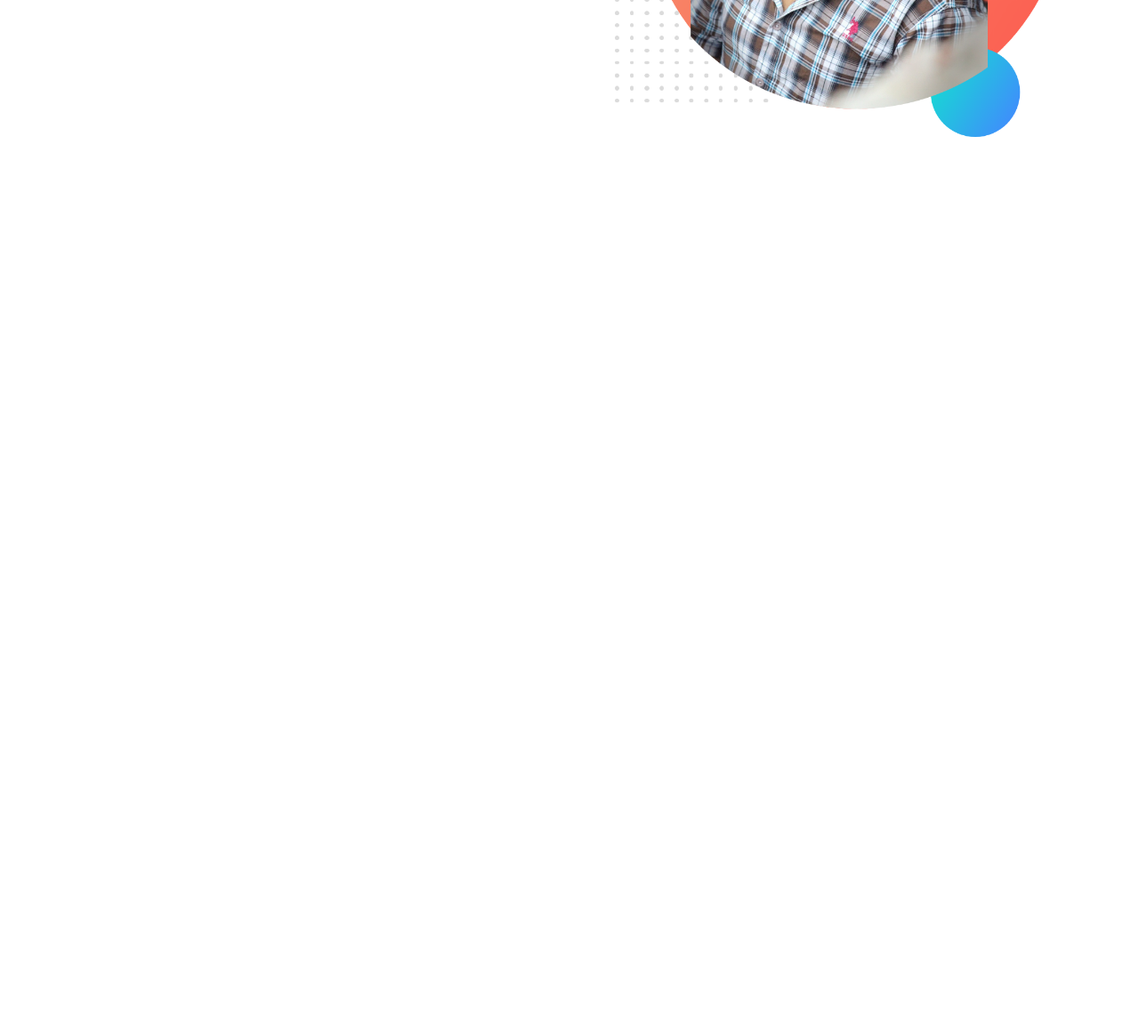
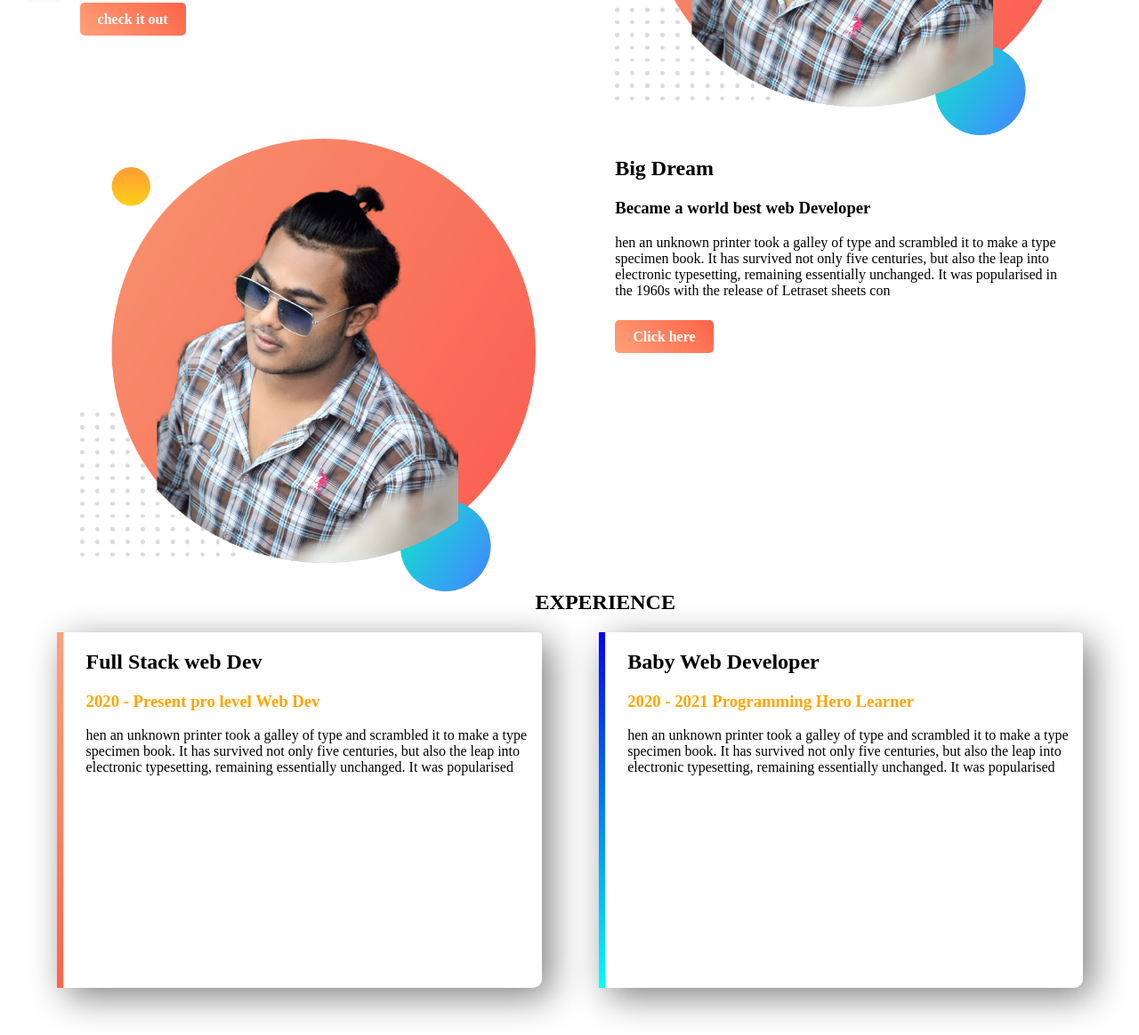
Before and after one commit to azizsohag/web-portfolios, a plain HTML site: page images/index.html in a window 1280 px wide. Shown: the part 356-1520 px from the top of the page at 89% size. Before the commit the page ends 800 px from the top, so only its background shows below. Drawn offline with Linux system fonts and the light colour scheme.

Commit message:
code gula ektu thik koro

```diff
--- a/images/index.html
+++ b/images/index.html
@@ -7,16 +7,46 @@
     <link rel="stylesheet" href="style.css">
 </head>
         <body>
-        <section>
-            <div class="half-width"><h1>welcome to</h1>
-                <h1> <span>Sohag website</span></h1>
+            <section class="top-benner">
+                <div class="half-width">
+                    <h1>welcome to</h1>
+                    <h1> <span class="orange-highlight">Sohag website</span></h1>
                     <h3>World class web dev</h3>
                     <p>hen an unknown printer took a galley of type and scrambled it to make a type specimen book. It has survived not only five centuries, but also the leap into electronic typesetting, remaining essentially unchanged. It was popularised in the 1960s with the release of Letraset sheets con</p>
+                    <a class="link-button" target="_blank" href="https://www.facebook.com/Psycho.buzzz/">check it out</a>
                 </div>
                 <div class="half-width">
                     <img src="my-bg.png" alt="">
                 </div>
+            </section>
+            <section class="dream-area">
+                <div class="half-width">
+                    <img src="my-bg.png" alt="">
+                </div>
+                <div class="half-width"><div>
+                    <h2>Big Dream </h2>
+                    <h3>Became a world best web Developer</h3>
+                   <p> hen  an unknown printer took a galley of type and scrambled it to make a type specimen book. It has survived not only five centuries, but also the leap into electronic typesetting, remaining essentially unchanged. It was popularised in the 1960s with the release of Letraset sheets con
 
+                </p> <br>
+                    <a class="link-button" target="_blank" href="https://www.instagram.com/__xohag___/">Click here</a>
+                </div>
             </section>
-    </body>
+            <section class="experience-area">
+                <h2>EXPERIENCE</h2>
+                <div id="full-stack" class="half-width common">
+                    <h2>Full Stack web Dev</h2>
+                    <h3 class="orange-highlight">
+                         <p>2020 - Present  pro level Web Dev </h3>
+                            hen  an unknown printer took a galley of type and scrambled it to make a type specimen book. It has survived not only five centuries, but also the leap into electronic typesetting, remaining essentially unchanged. It was popularised</p>
+
+                </div>
+                <div id="baby-web" class="half-width common">
+                   <h2>Baby Web Developer</h2>
+                   <h3  class="orange-highlight"> 2020 - 2021 Programming Hero Learner</h3>
+                   <p> hen  an unknown printer took a galley of type and scrambled it to make a type specimen book. It has survived not only five centuries, but also the leap into electronic typesetting, remaining essentially unchanged. It was popularised</p>
+
+
+                </div>
+            </section>
         </html>
--- a/images/style.css
+++ b/images/style.css
@@ -1,5 +1,11 @@
-span{
+body{
+   margin: 0px;
+}
+.orange-highlight{
     color: orange;
+}
+h1{
+    font-size: 50px;
 }
 .half-width{
     width: 40%;
@@ -10,3 +16,43 @@ span{
 .half-width img{
     width: 100%;
 }
+.top-benner {
+    background-image: url("top-banner.png");
+    background-repeat: no-repeat;
+}
+section{
+    height: 500px;
+
+}
+.link-button{
+    text-decoration: none;
+    background-image: linear-gradient(45deg, lightsalmon, tomato);
+    padding: 10px 20px;
+    border-radius: 5px;
+    color: white;
+    font-weight: 700;
+}
+.link-button
+    {
+        text-decoration: none;
+        background-image: linear-gradient(45deg, lightsalmon, tomato);
+        padding: 10px 20px;
+        border-radius: 5px;
+        color: white;
+        font-weight: 700;
+    }
+    .common{
+        box-shadow: 10px 10px 40px gray;
+        border-radius: 10px 5px;
+        height:80% ;
+    }
+#full-stack{
+    border-left: 7px solid;
+    border-image: linear-gradient( 180deg, lightsalmon, tomato);
+    border-image-slice: 1;
+}
+#baby-web{
+    border-left: 7px solid;
+    border-image: linear-gradient( 180deg, blue, cyan);
+    border-image-slice: 1;
+}
```
Lines whose indentation alone changed are shown as unchanged.
